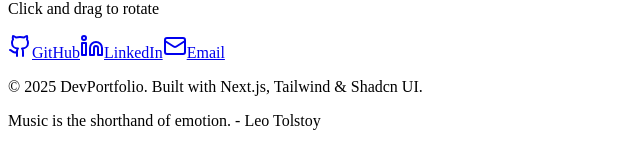
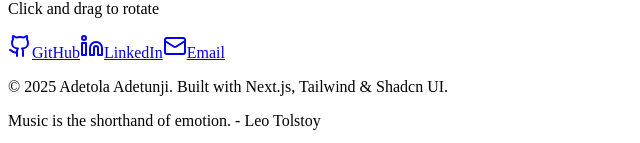
Before and after one commit to mintoleda/mintoleda.github.io, a Next.js app: page / in a window 1280 px wide. Shown: the part 1204-1347 px from the top of the page, without its empty margins (0-640 px from the left). Built offline with nearby package versions, Linux system fonts and the light colour scheme.

Commit message:
chore: reworded

```diff
--- a/components/Footer.tsx
+++ b/components/Footer.tsx
@@ -22,7 +22,7 @@ export default function Footer() {
 
                 <div className="space-y-2">
                     <p className="text-sm text-muted-foreground">
-                        © {new Date().getFullYear()} DevPortfolio. Built with Next.js, Tailwind & Shadcn UI.
+                        © {new Date().getFullYear()} Adetola Adetunji. Built with Next.js, Tailwind & Shadcn UI.
                     </p>
                     <p className="text-xs text-muted-foreground/60">
                         Music is the shorthand of emotion. - Leo Tolstoy
```
